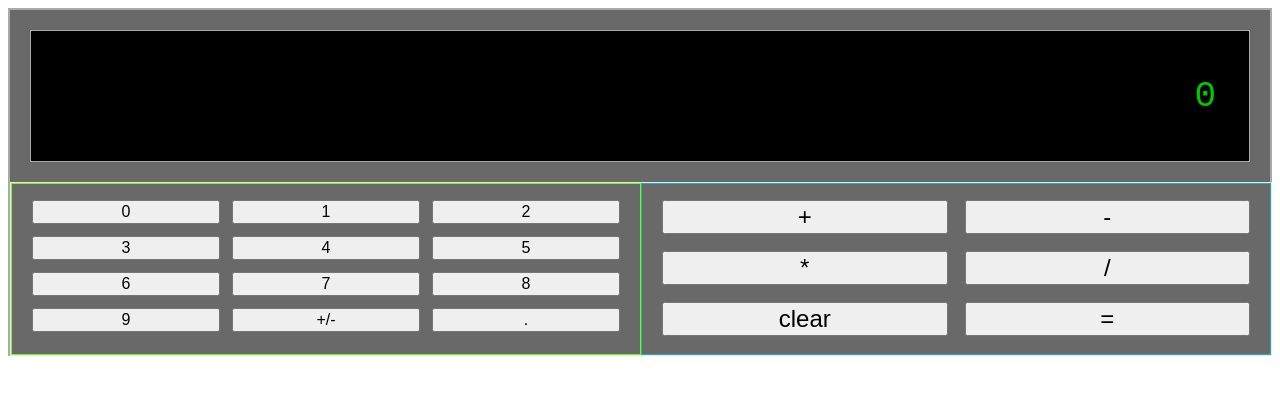
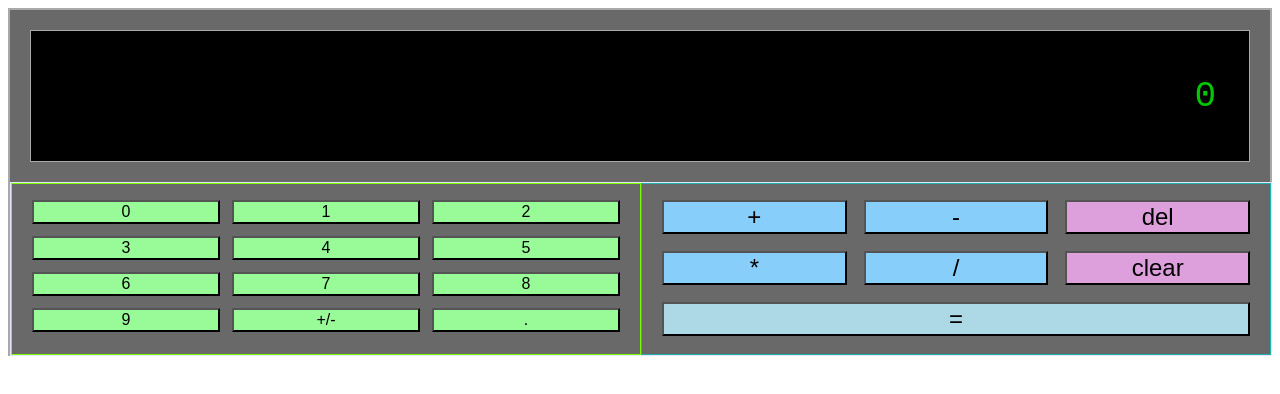
Before and after one commit to matthewnolancintron/calculator, a plain HTML site: page index.html in a window 1280 px wide. Drawn offline with Linux system fonts and the light colour scheme.

Commit message:
added a backspace button to the calculator

```diff
--- a/calculations.js
+++ b/calculations.js
@@ -1,5 +1,23 @@
 // run the main function when the dom is ready
 document.addEventListener('DOMContentLoaded', main);
+
+/*
+todo: fix
+    there is a bug where the space between the number keys
+    are pressed than all digits signs and decimal are added
+    to the display:
+    I'm still trying to figure how to fix this.
+
+    a similar issue for when pressing the space inbetween
+    the operation keys
+ */
+
+
+//todo: Add a “backspace” button,
+// so the user can undo if they click the wrong number.
+
+//todo: Add keyboard support!
+
 
 //
 function main() {
@@ -129,9 +147,12 @@ function main() {
     //event listeners for the number buttons
     for(let numberButton of numberButtons){
         numberButton.addEventListener('click', (e) => {
-            console.log(e.target.textContent)
+            // working of fixing an issue...
+            //console.log(e.target.textContent)
             //
+            e.stopPropagation();
             displayValue = handleDisplayStates(e);
+            console.log('a');
 
         });
     }
@@ -178,9 +199,63 @@ function main() {
                 currentOperation.length = 0;
             }
 
+            //
+            function backspace(){
+                //console.log(typeof display.textContent)
+                /*
+                    get the text from the display
+                    store it as an array
+                    pop off the last index of the array
+                    then convert back to a string and
+                    use it to update the display
+
+                    conditionals to add:
+                    if the array only has 1 index
+                    and the value of the item at the index
+                    is zero then do nothing just exit the
+                    function
+
+                    if the array has only 1 index but the
+                    value of the item at index 1 is not zero
+                    then make it zero and exit the function
+                 */
+                console.log(display.textContent)
+                let displayArray = display.textContent.split('');
+                //console.log(displayArray);
+
+                if(displayArray.length == 1 && displayArray[0] == '0'){
+                    return;
+                }
+
+                if(displayArray.length == 1 && displayArray[0] != '0'){
+                    console.log(displayArray);
+                    console.log('a');
+                     display.textContent = '0';
+                }
+
+                if(displayArray.length > 1){
+                    console.log('1')
+                    displayArray.pop();
+                    console.log(displayArray)
+                    console.log(displayArray.join(''))
+                    display.textContent = displayArray.join('');
+                }
+
+
+
+            }
+
+            //
             if(e.target.textContent == 'clear'){
                 clear();
                 // exit
+                return;
+            }
+
+            //
+            if(e.target.textContent =='del'){
+                //
+                backspace();
                 return;
             }
 
--- a/index.html
+++ b/index.html
@@ -53,23 +53,26 @@
             </div>
             <div class="operation-buttons-container">
                 <ul class="operation-buttons">
-                    <li class="addition">
-                        <button>+</button>
+                    <li>
+                        <button class="addition">+</button>
                     </li>
-                    <li class="subtraction">
-                        <button>-</button>
+                    <li>
+                        <button class="subtraction">-</button>
                     </li>
-                    <li class="multiplication">
-                        <button>*</button>
+                    <li>
+                        <button class="del">del</button>
                     </li>
-                    <li class="division">
-                        <button>/</button>
+                    <li>
+                        <button class="multiplication">*</button>
                     </li>
-                    <li class="clear">
-                        <button>clear</button>
+                    <li>
+                        <button class="division">/</button>
                     </li>
-                    <li class="equals">
-                        <button>=</button>
+                    <li>
+                        <button class='clear'>clear</button>
+                    </li>
+                    <li class="equals_item">
+                    <button class="equals">=</button>
                     </li>
                 </ul>
             </div>
--- a/style.css
+++ b/style.css
@@ -1,3 +1,9 @@
+/*
+Improve the art of the calculator
+todo: turn into a piece of css art
+*/
+
+
 .calculator{
     display: grid;
     grid-template-rows: 1fr 1fr;
@@ -57,7 +63,7 @@
 }
 
 .number-buttons button{
-
+ background-color:palegreen;
  width: 100%;
  height: 100%;
  font-size: 16px;
@@ -72,7 +78,7 @@
     list-style-type: none;
     display: grid;
     grid-template-rows: repeat(3, 1fr);
-    grid-template-columns: repeat(2, 1fr);
+    grid-template-columns: repeat(3, 1fr);
     grid-row-gap: 17px;
     grid-column-gap:17px;
     padding: 0 20px;
@@ -81,7 +87,26 @@
 }
 
 .operation-buttons button{
+    background-color:lightskyblue;
     width: 100%;
     height: 100%;
     font-size:24px;
 }
+
+
+.operation-buttons .del{
+    background-color:plum;
+}
+
+.operation-buttons .clear{
+    background-color: plum;
+}
+
+.operation-buttons .equals{
+    background-color:lightblue;
+}
+
+.operation-buttons .equals_item{
+    grid-column: 1/3;
+    grid-area:3/1/4/4 ;
+}
```
